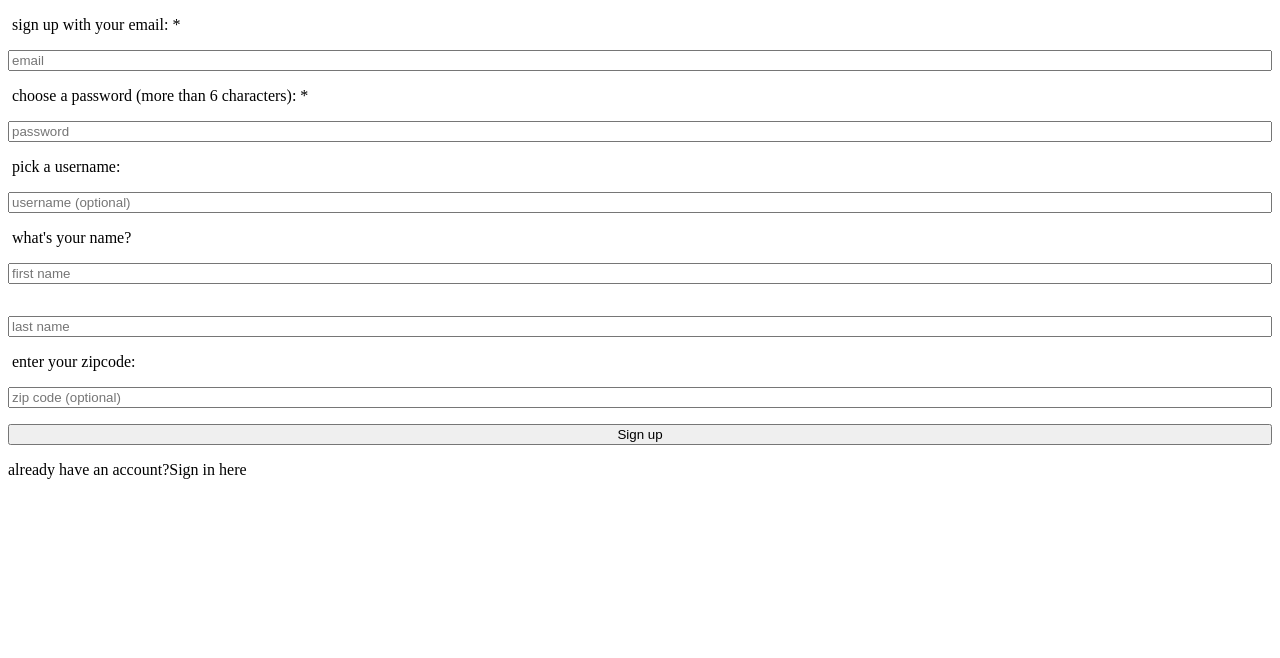
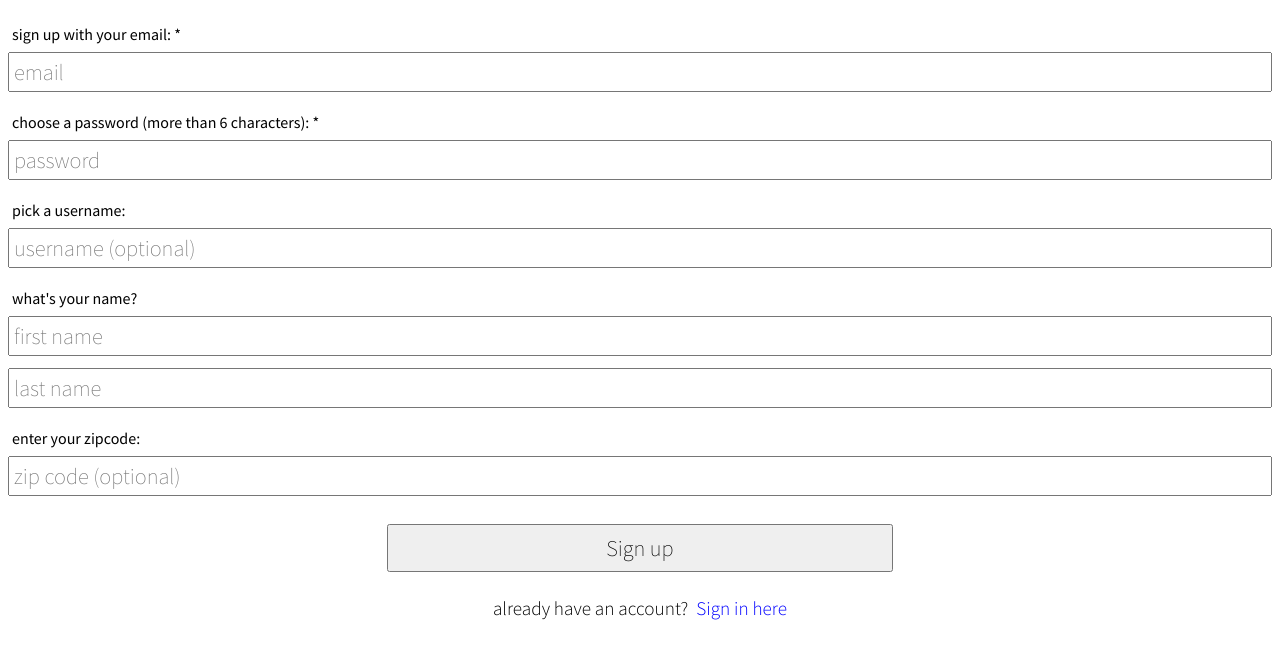
Before and after one commit to Rent-Borrow-Buy/Rent-Borrow-Buy-Frontend, a React app: page /auth in a window 1280 px wide. Shown: the top 658 px of the page. Built offline with nearby package versions, Linux system fonts and the light colour scheme; no server answers.

Commit message:
basic layout and styling for sign up form

```diff
--- a/src/components/SignUpForm/SignUpForm.css
+++ b/src/components/SignUpForm/SignUpForm.css
@@ -1,12 +1,52 @@
 .signUpForm {
   display: flex;
   flex-direction: column;
+  font-family: 'Source Sans Pro';
+}
+
+.signUpForm * {
+  font-family: 'Source Sans Pro';
+  margin: 4px 0px;
 }
 
 .signUpForm label {
   margin-left: 4px;
+  margin-top: 16px;
 }
 
-.signUpForm * {
-  margin: 8px 0px;
+.signUpForm input {
+  font-size: 1.4rem;
+  font-weight: 400;
+  padding: 4px;
 }
+
+.signUpForm input::placeholder {
+  font-weight: 200;
+}
+
+.lastName {
+  margin-top: -12px;
+}
+
+.signUpForm button {
+  font-size: 1.4rem;
+  font-weight: 200;
+  margin: 24px auto;
+  padding: 8px;
+  width: 40%;
+}
+
+.signInLinkContainer {
+  margin: auto;
+  font-weight: 300;
+  font-size: 1.2rem;
+}
+
+.signInLink {
+  color: blue;
+  margin-left: 8px;
+}
+
+.signInLink:hover {
+  cursor: pointer;
+}
--- a/src/components/SignUpForm/SignUpForm.jsx
+++ b/src/components/SignUpForm/SignUpForm.jsx
@@ -75,6 +75,7 @@ export default function SignUpForm({ initialState, setIsSigningUp, isSigningUp }
         id="Last-Name-Input"
         name="lastName"
         type="text"
+        className={styles.lastName}
         value={formState.lastName}
         onChange={handleChange}
       />
@@ -90,7 +91,7 @@ export default function SignUpForm({ initialState, setIsSigningUp, isSigningUp }
         onChange={handleChange}
       />
       <button type="submit">Sign up</button>
-      <span>
+      <span className={styles.signInLinkContainer}>
         already have an account?
           <span
             className={styles.signInLink}
--- a/src/index.html
+++ b/src/index.html
@@ -5,7 +5,10 @@
   <meta charset="UTF-8">
   <meta name="viewport" content="width=device-width, initial-scale=1.0">
   <meta http-equiv="X-UA-Compatible" content="ie=edge">
-  <title>alchemy-app</title>
+  <link rel="preconnect" href="https://fonts.googleapis.com">
+  <link rel="preconnect" href="https://fonts.gstatic.com" crossorigin>
+  <link href="https://fonts.googleapis.com/css2?family=Source+Sans+Pro:wght@200;300;400;600;700;900&display=swap" rel="stylesheet">
+  <title>rent-borrow-buy</title>
 </head>
 
 <body>
```
